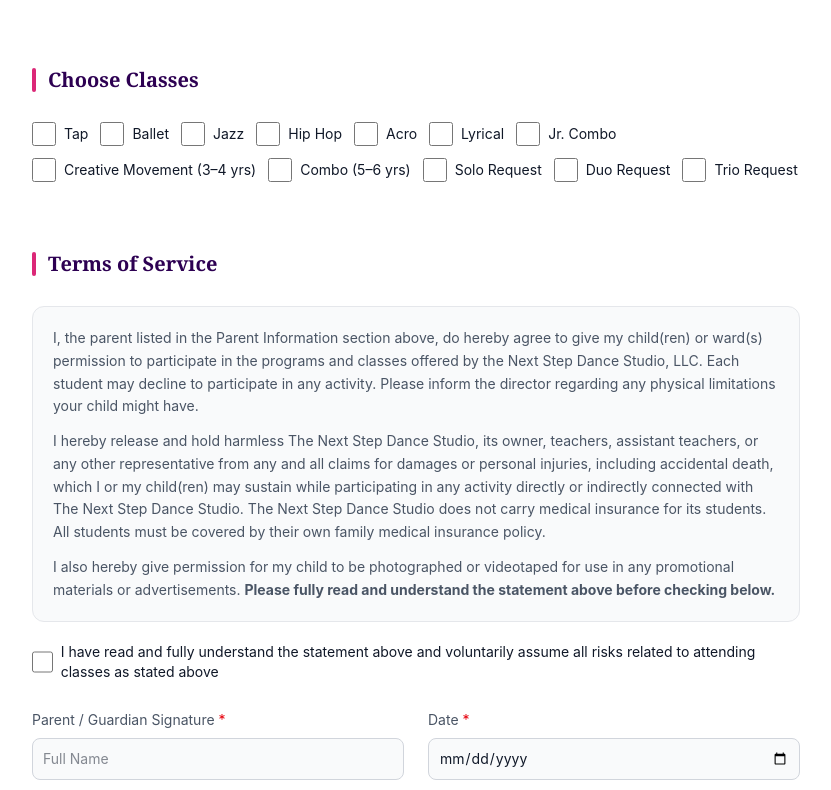
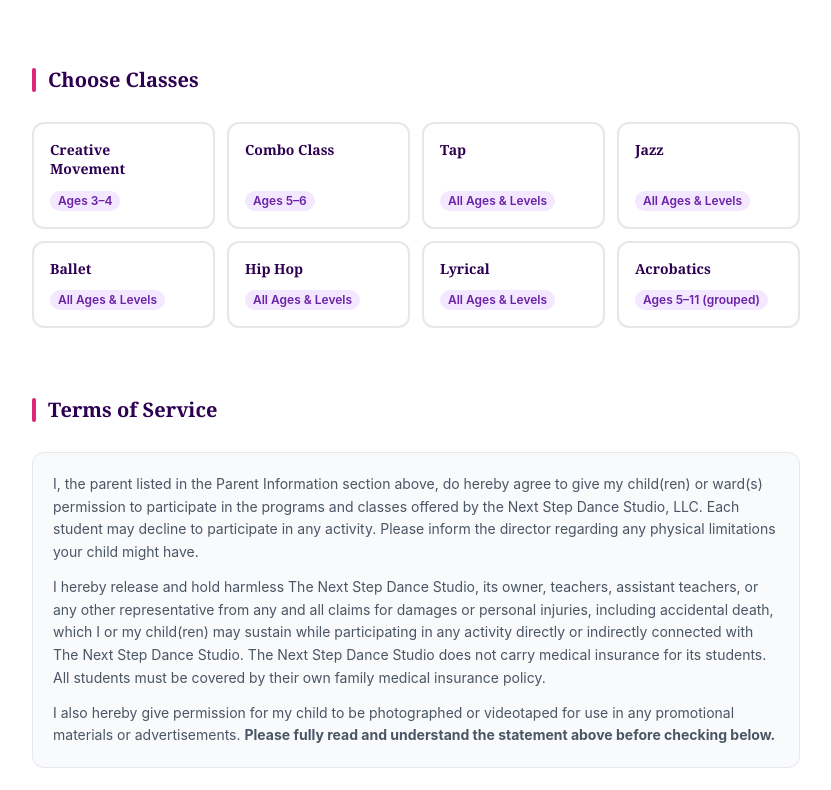
Before and after one commit to jrock2004/next-step-dance-studio, a React (Vite) app: page /registration in a window 1280 px wide. Shown: the part 1267-2057 px from the top of the page, without its empty margins (224-1055 px from the left). Built offline with nearby package versions, Linux system fonts and the light colour scheme; a web font is replaced by a local one.

Commit message:
cleaning things up

```diff
--- a/src/components/Input.tsx
+++ b/src/components/Input.tsx
@@ -27,7 +27,7 @@
         aria-invalid={hasError}
         type={type || 'text'}
         id={id}
-        className={`bg-gray-50 border border-gray-300 text-gray-900 text-sm rounded-lg focus:ring-blue-500 focus:border-blue-500 block w-full p-2.5 ${
+        className={`bg-white border border-gray-300 text-gray-900 text-sm rounded-lg focus:ring-studio-purple focus:border-studio-purple block w-full p-2.5 ${
           hasError && 'border-red-500'
         }`}
         inputMode={inputMode || 'text'}
@@ -36,7 +36,7 @@
         {...register(id as Path<T>)}
       />
       {hasError && (
-        <span className="text-red-500 text-sm ml-3">{errors?.[id]?.message || ''}</span>
+        <span className="text-red-500 text-sm ml-3">{String(errors?.[id]?.message ?? '')}</span>
       )}
     </>
   )
--- a/src/data/classes.ts
+++ b/src/data/classes.ts
@@ -1,4 +1,5 @@
 export type ClassInfo = {
+  id: string;
   title: string;
   ages: string;
   price: string;
@@ -11,6 +12,7 @@
 
 export const classes: ClassInfo[] = [
   {
+    id: "creative-movement",
     title: "Creative Movement",
     ages: "Ages 3–4",
     price: "Call for pricing",
@@ -23,6 +25,7 @@
     featured: false,
   },
   {
+    id: "combo",
     title: "Combo Class",
     ages: "Ages 5–6",
     price: "Call for pricing",
@@ -33,6 +36,7 @@
     featured: false,
   },
   {
+    id: "tap",
     title: "Tap",
     ages: "All Ages & Levels",
     price: "Call for pricing",
@@ -44,6 +48,7 @@
     featured: true,
   },
   {
+    id: "jazz",
     title: "Jazz",
     ages: "All Ages & Levels",
     price: "Call for pricing",
@@ -56,6 +61,7 @@
     featured: true,
   },
   {
+    id: "ballet",
     title: "Ballet",
     ages: "All Ages & Levels",
     price: "Call for pricing",
@@ -68,6 +74,7 @@
     featured: false,
   },
   {
+    id: "hip-hop",
     title: "Hip Hop",
     ages: "All Ages & Levels",
     price: "$55",
@@ -80,6 +87,7 @@
     featured: true,
   },
   {
+    id: "lyrical",
     title: "Lyrical",
     ages: "All Ages & Levels",
     price: "Call for pricing",
@@ -91,6 +99,7 @@
     featured: false,
   },
   {
+    id: "acrobatics",
     title: "Acrobatics",
     ages: "Ages 5–11 (grouped)",
     price: "Call for pricing",
--- a/src/routes/ClassesPage.tsx
+++ b/src/routes/ClassesPage.tsx
@@ -66,7 +66,7 @@
                 <div className="mt-4 pt-3 border-t border-purple-50 flex items-center justify-between">
                   <span className="text-sm font-semibold text-studio-purple">{cls.price}</span>
                   <Link
-                    to="/registration"
+                    to={`/registration?class=${cls.id}`}
                     className="text-xs text-studio-pink font-semibold hover:underline"
                   >
                     Register →
--- a/src/routes/RegistrationPage.tsx
+++ b/src/routes/RegistrationPage.tsx
@@ -1,5 +1,6 @@
 import type { ReactElement } from 'react'
 import { Helmet } from 'react-helmet-async'
+import { useSearchParams } from 'react-router'
 import { z } from 'zod'
 import { useForm } from 'react-hook-form'
 import { zodResolver } from '@hookform/resolvers/zod'
@@ -8,6 +9,7 @@
 import { Input } from '@components/Input'
 import { Button } from '@components/Button'
 import { Checkbox } from '@components/Checkbox'
+import { classes as studioClasses } from '@/data/classes'
 
 const RegistrationForm = z.object({
   firstName: z.string(),
@@ -21,6 +23,14 @@
   homeZip: z.string(),
   homePhone: z.string(),
   email: z.string().email(),
+  'creative-movement': z.boolean().optional(),
+  combo: z.boolean().optional(),
+  tap: z.boolean().optional(),
+  jazz: z.boolean().optional(),
+  ballet: z.boolean().optional(),
+  'hip-hop': z.boolean().optional(),
+  lyrical: z.boolean().optional(),
+  acrobatics: z.boolean().optional(),
   acceptTerms: z.boolean(),
   parentOrGuardianSignature: z.string(),
   signatureDate: z.date(),
@@ -28,28 +38,24 @@
 
 type TRegistrationForm = z.infer<typeof RegistrationForm>
 
-const classes = [
-  { id: 'tap', label: 'Tap' },
-  { id: 'ballet', label: 'Ballet' },
-  { id: 'jazz', label: 'Jazz' },
-  { id: 'hiphop', label: 'Hip Hop' },
-  { id: 'acro', label: 'Acro' },
-  { id: 'lyrical', label: 'Lyrical' },
-  { id: 'jr-combo', label: 'Jr. Combo' },
-  { id: 'creative-movement', label: 'Creative Movement (3–4 yrs)' },
-  { id: 'combo', label: 'Combo (5–6 yrs)' },
-  { id: 'solo-request', label: 'Solo Request' },
-  { id: 'duo-request', label: 'Duo Request' },
-  { id: 'trio-request', label: 'Trio Request' },
-]
+const classCheckboxes = studioClasses.map((c) => ({
+  id: c.id,
+  title: c.title,
+  ages: c.ages,
+}))
 
 function RegistrationPage(): ReactElement {
+  const [searchParams] = useSearchParams()
+  const preselectedClass = searchParams.get('class')
+  const validClassId = studioClasses.some((c) => c.id === preselectedClass) ? preselectedClass : null
+
   const {
     register,
     handleSubmit,
     formState: { errors },
   } = useForm<TRegistrationForm>({
     resolver: zodResolver(RegistrationForm),
+    defaultValues: validClassId ? ({ [validClassId]: true } as Partial<TRegistrationForm>) : undefined,
   })
 
   const onSubmit = (data: TRegistrationForm): void => {
@@ -193,9 +199,37 @@
 
             {/* Classes */}
             <SectionHeading size="sm">Choose Classes</SectionHeading>
-            <div className="flex flex-wrap gap-3 mb-6">
-              {classes.map(({ id, label }) => (
-                <Checkbox key={id} id={id} label={label} isRequired={false} register={register} />
+            <div className="grid grid-cols-2 sm:grid-cols-3 lg:grid-cols-4 gap-3 mb-6">
+              {classCheckboxes.map(({ id, title, ages }) => (
+                <label
+                  key={id}
+                  htmlFor={id}
+                  className="group flex flex-col justify-between gap-3 p-4 rounded-xl border-2 border-gray-200 cursor-pointer hover:border-studio-purple/40 transition-colors has-[:checked]:border-studio-pink has-[:checked]:bg-studio-pink-light"
+                >
+                  <input
+                    id={id}
+                    type="checkbox"
+                    className="sr-only"
+                    {...register(id as keyof TRegistrationForm)}
+                  />
+                  <div className="flex items-center justify-between gap-2">
+                    <span className="font-serif text-studio-purple font-semibold text-sm leading-snug">
+                      {title}
+                    </span>
+                    <svg
+                      className="w-4 h-4 flex-shrink-0 text-studio-pink opacity-0 group-has-[:checked]:opacity-100 transition-opacity"
+                      fill="none"
+                      viewBox="0 0 24 24"
+                      stroke="currentColor"
+                      strokeWidth={2.5}
+                    >
+                      <path strokeLinecap="round" strokeLinejoin="round" d="M4.5 12.75l6 6 9-13.5" />
+                    </svg>
+                  </div>
+                  <span className="text-xs bg-studio-purple-light text-studio-purple-mid font-semibold px-2 py-0.5 rounded-full self-start">
+                    {ages}
+                  </span>
+                </label>
               ))}
             </div>
 
```
